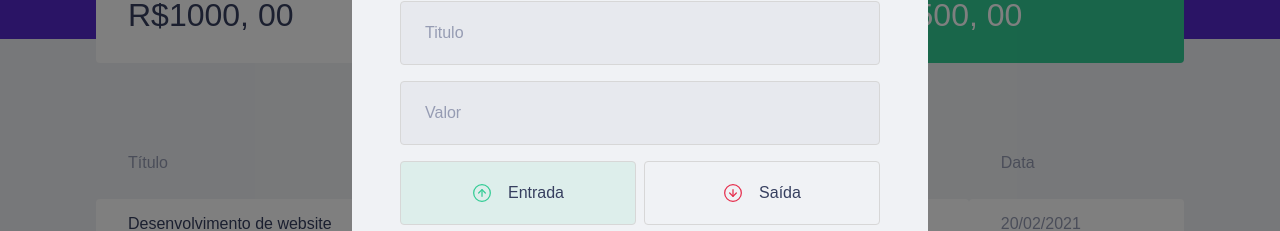
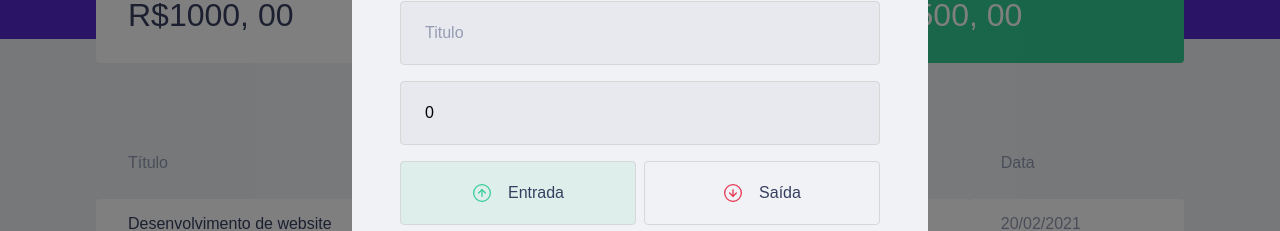
Before and after one commit to PedroMakengo/dtmoney, a React (Create React App) app: page / in a window 1280 px wide. Both pictures are taken after a click on the button "Nova transação". Shown: the part 233-464 px from the top of the page. Built offline with nearby package versions, Linux system fonts and the light colour scheme; no server answers; what miragejs would draw is missing.

Commit message:
Trabalhando no formulário pegando os dados nos inputs

```diff
--- a/src/components/NewTransactionModal/index.tsx
+++ b/src/components/NewTransactionModal/index.tsx
@@ -1,11 +1,11 @@
+import { useState, FormEvent } from "react";
+
 import Modal from "react-modal";
 import closeImg from "../../assets/close.svg";
 import incomeImg from "../../assets/income.svg";
 import outcomeImg from "../../assets/outcome.svg";
 
 import { Container, TransactionTypeContainer, RadioBox } from "./styles";
-
-import { useState } from "react";
 
 interface NewTransactionModalProps {
   isOpen: boolean;
@@ -16,7 +16,17 @@
   isOpen,
   onRequestClose,
 }: NewTransactionModalProps) {
+  const [title, setTitle] = useState("");
+  const [value, setValue] = useState(0);
+  const [category, setCategory] = useState("");
   const [type, setType] = useState("deposit");
+
+  function handleCreateNewTransaction(event: FormEvent) {
+    event.preventDefault();
+
+    console.log({ title, value, category });
+  }
+
   return (
     <Modal
       isOpen={isOpen}
@@ -31,12 +41,22 @@
       >
         <img src={closeImg} alt="Fechar modal" />
       </button>
-      <Container>
+      <Container onSubmit={handleCreateNewTransaction}>
         <h2>Cadastrar transação</h2>
 
-        <input type="text" placeholder="Titulo" />
+        <input
+          type="text"
+          placeholder="Titulo"
+          value={title}
+          onChange={(event) => setTitle(event.target.value)}
+        />
 
-        <input type="number" placeholder="Valor" />
+        <input
+          type="number"
+          placeholder="Valor"
+          value={value}
+          onChange={(event) => setValue(+event.target.value)}
+        />
 
         <TransactionTypeContainer>
           <RadioBox
@@ -64,7 +84,12 @@
           </RadioBox>
         </TransactionTypeContainer>
 
-        <input type="text" placeholder="Categoria" />
+        <input
+          type="text"
+          placeholder="Categoria"
+          value={category}
+          onChange={(event) => setCategory(event.target.value)}
+        />
 
         <button type="submit">Cadastrar</button>
       </Container>
```
